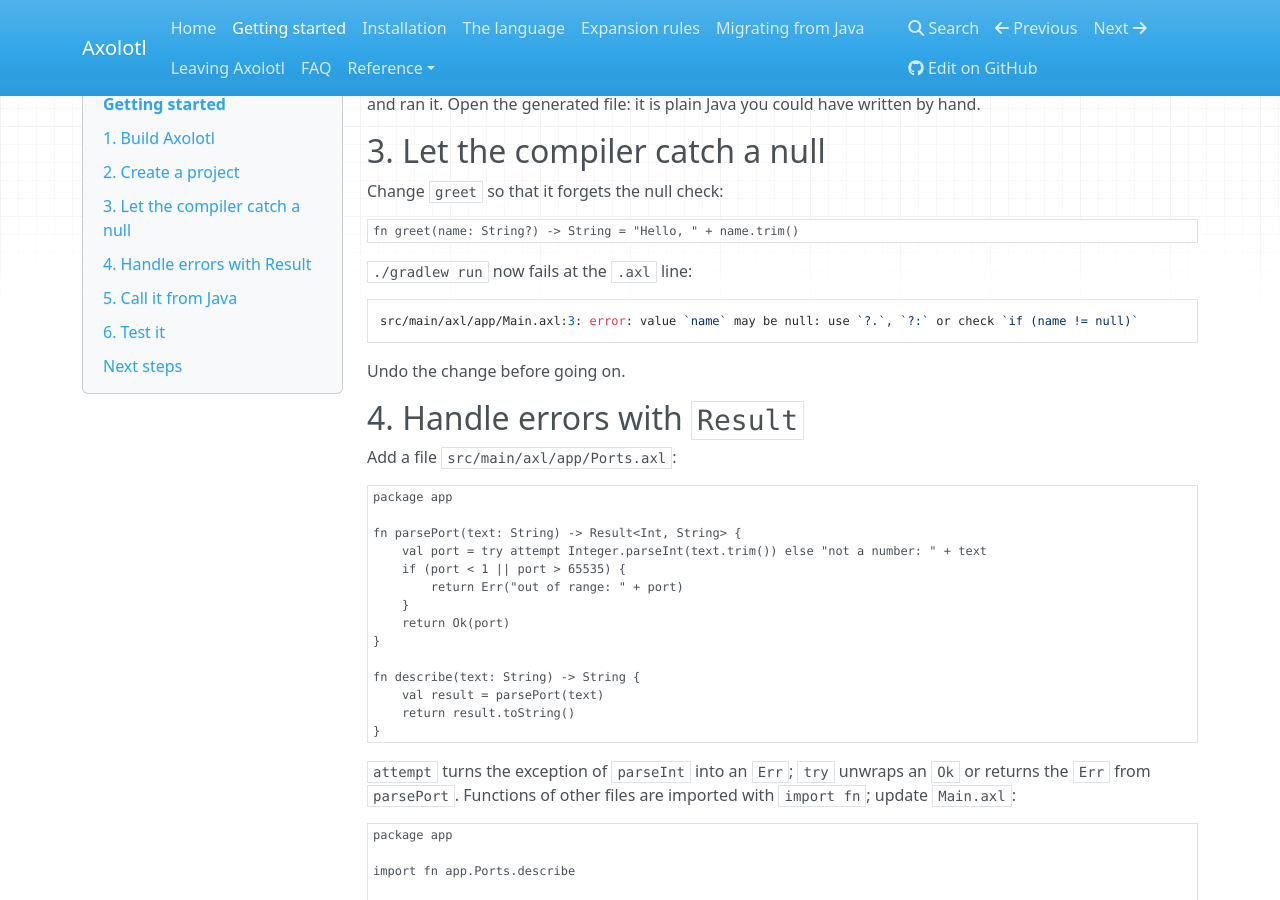
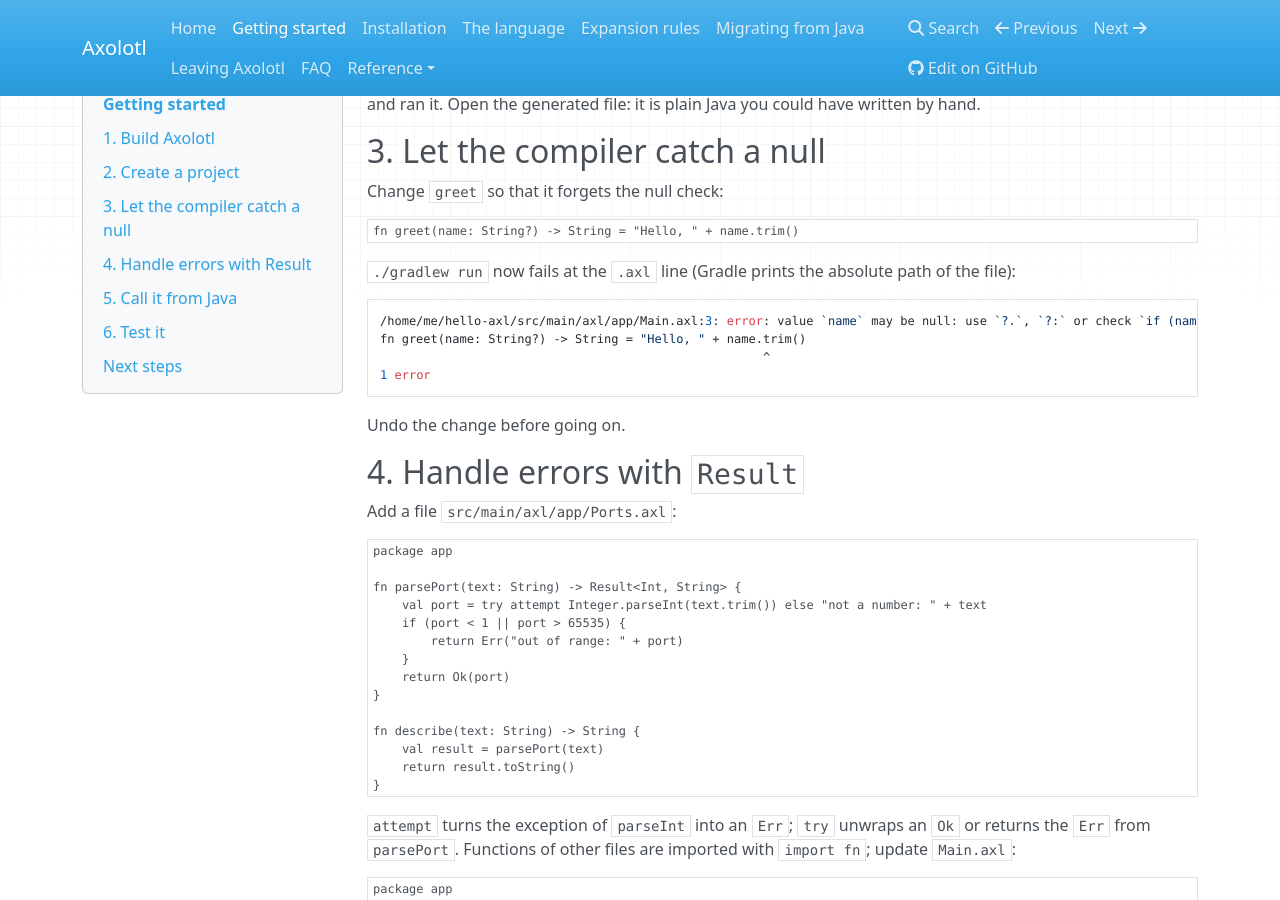
Before and after one commit to k1ngmang/axolotl-lang, an MkDocs documentation site: the page built from docs/getting-started.md, in a window 1280 px wide and 900 px high, scrolled down 1353 px. Built offline with MkDocs 1.6.1, drawn with Linux system fonts in a browser that asks for light colours; nearby versions of some CDN libraries.

Commit message:
Show the error as Gradle prints it in getting started

````diff
--- a/docs/getting-started.md
+++ b/docs/getting-started.md
@@ -81,10 +81,13 @@ Change `greet` so that it forgets the null check:
 fn greet(name: String?) -> String = "Hello, " + name.trim()
 ```
 
-`./gradlew run` now fails at the `.axl` line:
+`./gradlew run` now fails at the `.axl` line (Gradle prints the absolute path of the file):
 
 ```
-src/main/axl/app/Main.axl:3: error: value `name` may be null: use `?.`, `?:` or check `if (name != null)`
+/home/me/hello-axl/src/main/axl/app/Main.axl:3: error: value `name` may be null: use `?.`, `?:` or check `if (name != null)`
+fn greet(name: String?) -> String = "Hello, " + name.trim()
+                                                     ^
+1 error
 ```
 
 Undo the change before going on.
````
